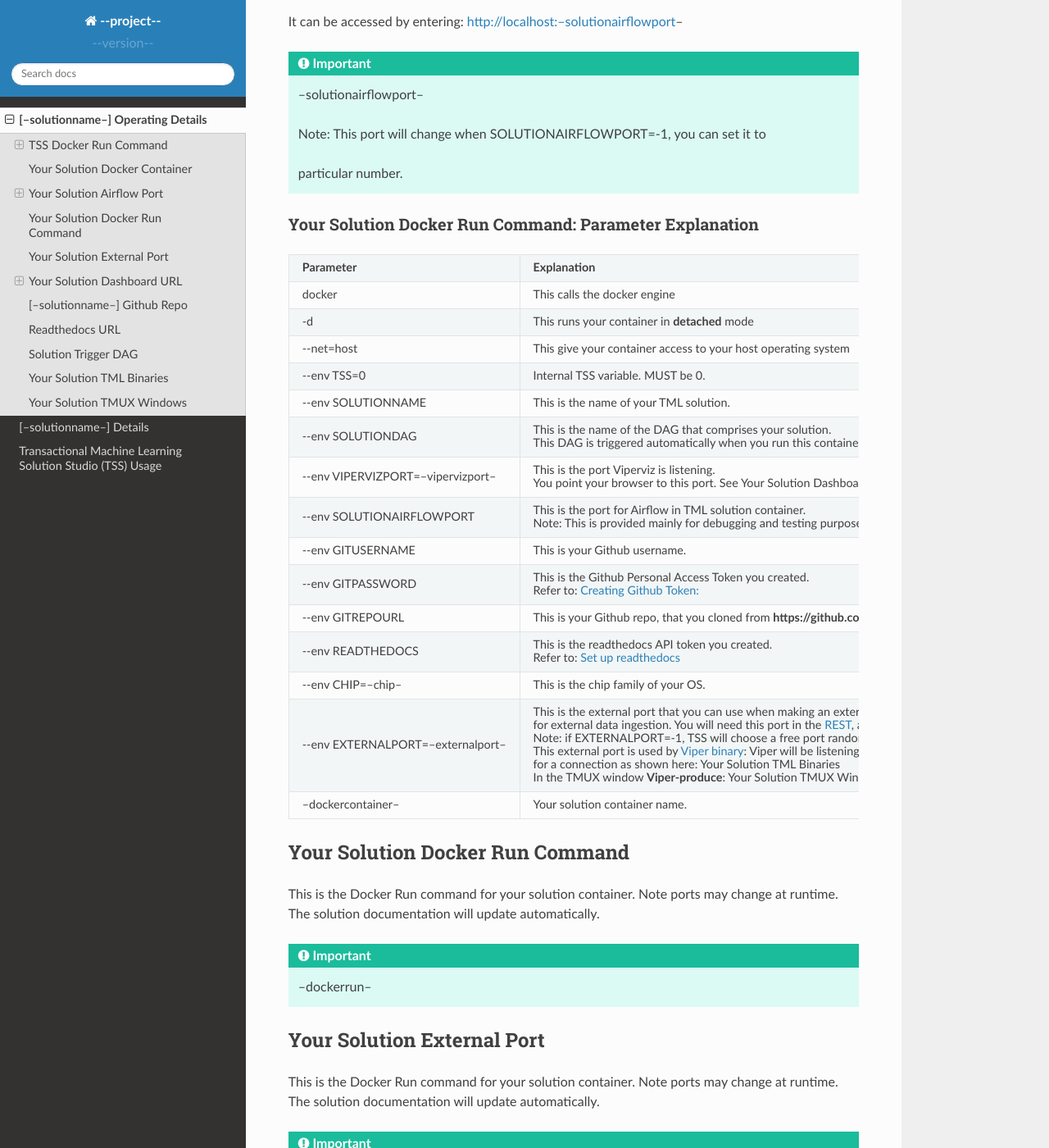
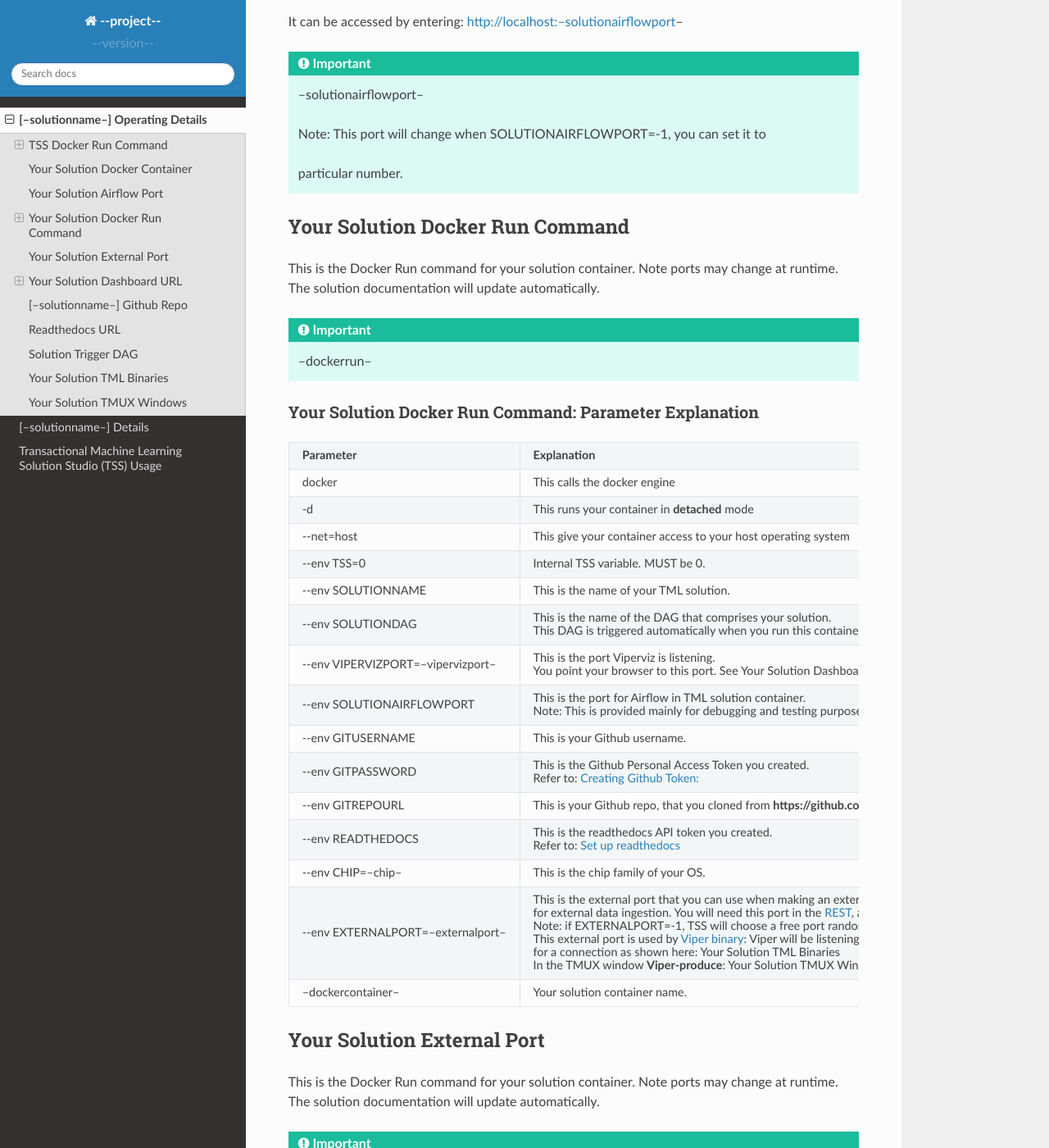
Before and after one commit to vanesalcb06/tssproject2-2b5c, a Sphinx documentation site: the page built from docs/source/operating.rst, in a window 1280 px wide and 1400 px high, scrolled down 2189 px. Shown: the whole window at 82% size. Built offline with Sphinx 7.4.7 and the Read the Docs theme 2.0.0, drawn with Linux system fonts in a browser that asks for light colours; part of the change alters nothing that is shown.

```diff
--- a/docs/source/operating.rst
+++ b/docs/source/operating.rst
@@ -126,6 +126,13 @@ It can be accessed by entering: http://localhost:--solutionairflowport--
 
    particular number.
 
+Your Solution Docker Run Command
+-----------------------
+This is the Docker Run command for your solution container.  Note ports may change at runtime. The solution documentation will update automatically.
+
+.. important::
+   --dockerrun--
+
 Your Solution Docker Run Command: Parameter Explanation
 ^^^^^^^^^^^^^^^^^^^^^^
 
@@ -183,13 +190,6 @@ Your Solution Docker Run Command: Parameter Explanation
        In the TMUX window **Viper-produce**: :ref:`Your Solution TMUX Windows`
    * - --dockercontainer--
      - Your solution container name.
-
-Your Solution Docker Run Command
------------------------
-This is the Docker Run command for your solution container.  Note ports may change at runtime. The solution documentation will update automatically.
-
-.. important::
-   --dockerrun--
 
 Your Solution External Port
 -----------------------
```
